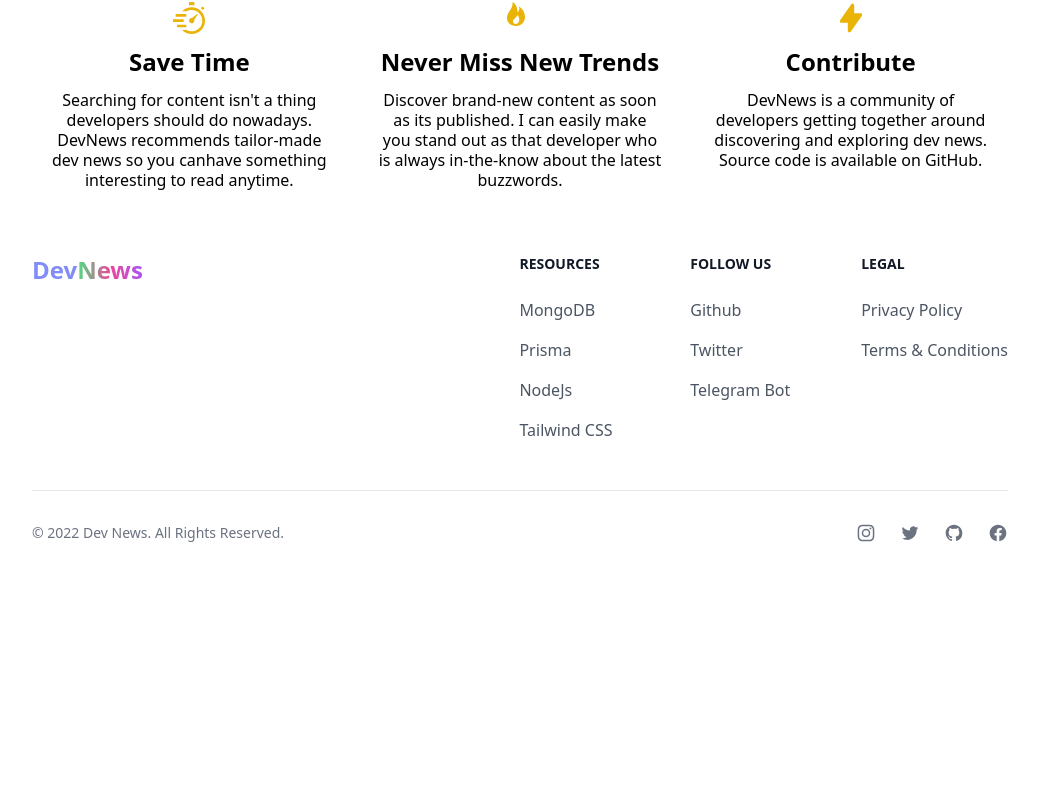
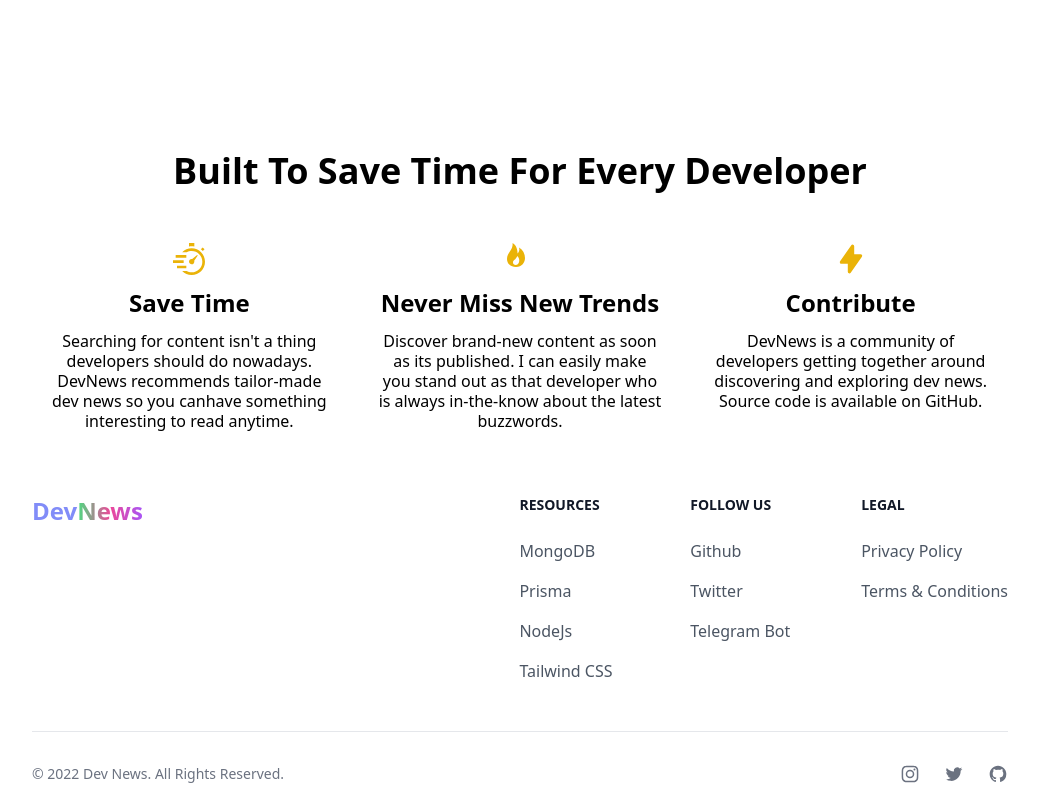
Before and after one commit to amrohan/DevNews-Frontend, a Next.js app: page / in a window 1280 px wide. Shown: the part 729-1537 px from the top of the page, without its empty margins (120-1159 px from the left). Before the commit the page ends 1296 px from the top, so only its background shows below. Built offline with nearby package versions, Linux system fonts and the light colour scheme.

Commit message:
added animation :tada:

```diff
--- a/components/Card.jsx
+++ b/components/Card.jsx
@@ -7,7 +7,7 @@
   const authorName = art.author.slice(0, 20);
 
   return (
-    <div className="relative dark:bg-zinc-800 shadow-lg rounded-xl h-96 w-80 cursor-pointer mx-auto">
+    <div className="relative dark:bg-zinc-800 shadow-lg rounded-xl h-[365px] w-80 cursor-pointer mx-auto">
       <Link href={art.url} passHref>
         <a
           target="_blank"
--- a/components/Footer.jsx
+++ b/components/Footer.jsx
@@ -153,24 +153,6 @@
             </svg>
             <span className="sr-only">GitHub account</span>
           </a>
-          <a
-            href="https://www.facebook.com/amrohxn/"
-            className="text-gray-500 hover:text-gray-900 dark:hover:text-white"
-          >
-            <svg
-              className="w-5 h-5"
-              fill="currentColor"
-              viewBox="0 0 24 24"
-              aria-hidden="true"
-            >
-              <path
-                fillRule="evenodd"
-                d="M22 12c0-5.523-4.477-10-10-10S2 6.477 2 12c0 4.991 3.657 9.128 8.438 9.878v-6.987h-2.54V12h2.54V9.797c0-2.506 1.492-3.89 3.777-3.89 1.094 0 2.238.195 2.238.195v2.46h-1.26c-1.243 0-1.63.771-1.63 1.562V12h2.773l-.443 2.89h-2.33v6.988C18.343 21.128 22 16.991 22 12z"
-                clipRule="evenodd"
-              ></path>
-            </svg>
-            <span className="sr-only">Facebook page</span>
-          </a>
         </div>
       </div>
     </footer>
--- a/components/NavBar.jsx
+++ b/components/NavBar.jsx
@@ -4,7 +4,7 @@
 export default function NavBar() {
   return (
     // make navbar Glassmorphism
-    <nav className=" max-w-5xl realative px-2 sm:px-4 py-2.5 fixed w-full z-20 bg-clip-padding backdrop-filter backdrop-blur-md bg-opacity-140 ">
+    <nav className=" max-w-5xl realative px-2 sm:px-4 py-2.5 fixed w-full z-40 bg-clip-padding backdrop-filter backdrop-blur-md bg-opacity-140 ">
       <div className="container flex flex-wrap justify-between items-center mx-auto">
         <Link href="/">
           <a className="flex items-center">
--- a/components/SkeletonCard.jsx
+++ b/components/SkeletonCard.jsx
@@ -3,7 +3,7 @@
 export default function Skeleton() {
   return (
     <>
-      <div className="mx-auto shadow-lg rounded-lg h-96 w-80 ">
+      <div className="mx-auto shadow-lg rounded-lg h-[365px] w-80 ">
         <div className=" rounded-xl h-44 overflow-hidden animate-pulse mb-2 bg-gray-400 dark:bg-gray-600"></div>
         <div className="h-4 p-3">
           <div className="flex flex-col gap-3">
--- a/package.json
+++ b/package.json
@@ -17,6 +17,7 @@
     "react-dom": "18.2.0",
     "react-hot-toast": "^2.3.0",
     "react-intersection-observer": "^9.4.0",
+    "react-reveal": "^1.2.2",
     "swr": "^1.3.0"
   },
   "devDependencies": {
--- a/pages/news.js
+++ b/pages/news.js
@@ -2,6 +2,8 @@
 import useSWR from "swr";
 import SkeletonCard from "../components/SkeletonCard";
 import Card from "../components/Card";
+import Slide from "react-reveal/Slide";
+import Loader from "../components/Loader";
 
 const fetcher = (...args) => fetch(...args).then((res) => res.json());
 
@@ -64,7 +66,7 @@
   return (
     <div>
       <div className=" pt-20 h-32 w-full mb-4 max-w-5xl mx-auto md:w-full">
-        <h1 className="text-xl font-semibold w-full pl-8 md:pl-0">
+        <h1 className="text-2xl font-semibold w-full pl-8 md:pl-0 font-mono">
           Latest News
         </h1>
         {show && (
@@ -88,15 +90,20 @@
       <div className="min-h-[900px] pt-6 gap-6 grid md:px-0 md:grid-cols-2 lg:grid-cols-3 mx-auto max-w-5xl">
         {/* if data is not loaded then show skeletons else show Card */}
         {feed.map((item) => {
-          return <Card key={item.id} art={item} />;
+          return (
+            <Slide bottom>
+              <Card key={item.id} art={item} />
+            </Slide>
+          );
         })}
+        {!data && (
+          <div className="bottom-0 text-center ">
+            <Loader />
 
-        {!data && (
-          <>
+            {/* <SkeletonCard />
             <SkeletonCard />
-            <SkeletonCard />
-            <SkeletonCard />
-          </>
+            <SkeletonCard /> */}
+          </div>
         )}
       </div>
     </div>
--- a/pages/sub.js
+++ b/pages/sub.js
@@ -1,6 +1,7 @@
 import { useRef, useState } from "react";
 import toast, { Toaster } from "react-hot-toast";
 import Loader from "../components/Loader";
+import Rotate from "react-reveal/Rotate";
 
 export default function SubmitUrl() {
   const formRef = useRef();
@@ -64,12 +65,13 @@
     <div className="dark:text-gray-200 dark:bg-zinc-900 w-full">
       <Toaster />
       {Loading ? (
-        <div className="grid place-items-center h-full w-full absolute">
+        <div className="grid place-items-center h-full w-full absolute z-20">
           <Loader />
         </div>
       ) : null}
 
       <div className="grid h-screen place-items-center">
+        <Rotate top left>
           <div className="w-full flex flex-col max-w-md p-6 rounded-md sm:p-10 dark:bg-zinc-900 dark:text-gray-100">
             <div className="mb-8 text-center">
               <h1 className="my-3 text-4xl font-bold">Submit An Article</h1>
@@ -99,7 +101,9 @@
                   />
                 </div>
                 <div>
-                <label className="block mb-2 text-sm">Email ( optional )</label>
+                  <label className="block mb-2 text-sm">
+                    Email ( optional )
+                  </label>
                   <input
                     type="email"
                     name="email"
@@ -120,6 +124,7 @@
               </div>
             </form>
           </div>
+        </Rotate>
       </div>
     </div>
   );
```
Also changed, not shown: pages/index.js (+23 -3 lines), 1 other file (tests, documents, lock files or other folders). Lines whose indentation alone changed are shown as unchanged.
